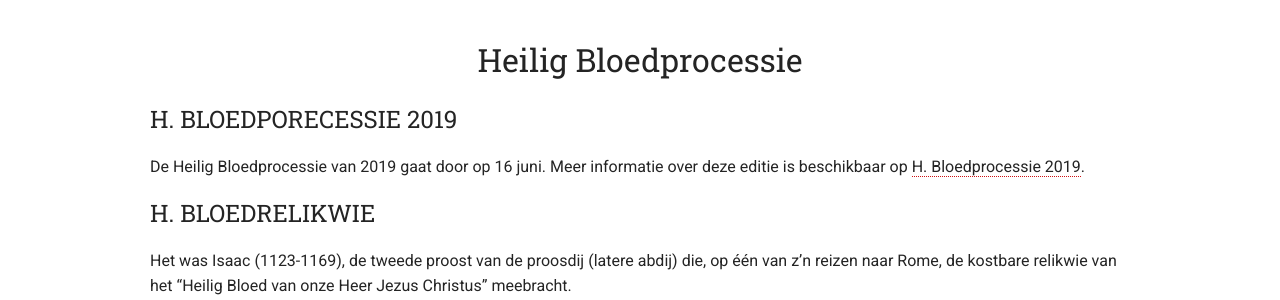
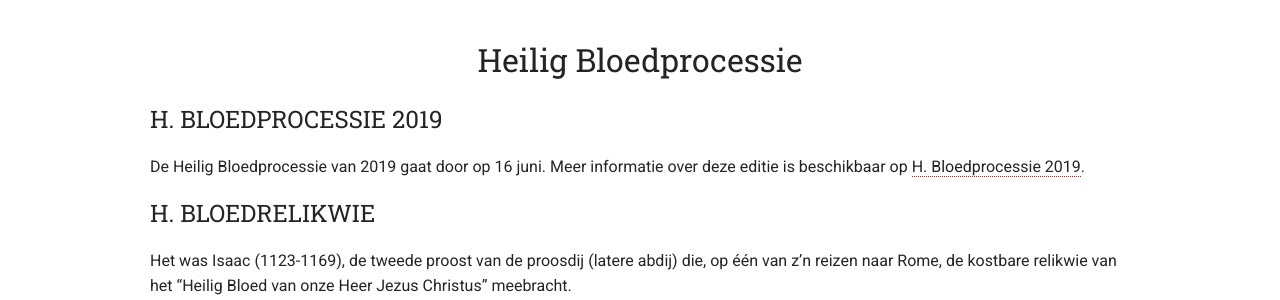
Before and after one commit to dannycuvelier/voormezele.github.io, a Jekyll site: the page built from hbloedprocessie.md, in a window 1280 px wide and 900 px high, scrolled down 434 px. Shown: the part 157-457 px from the top of the window. Built offline with Jekyll 4.4.1, drawn with Linux system fonts in a browser that asks for light colours.

Commit message:
Update hbloedprocessie.md

```diff
--- a/hbloedprocessie.md
+++ b/hbloedprocessie.md
@@ -3,7 +3,7 @@ title: Heilig Bloedprocessie
 layout: page
 ---
 
-## H. BLOEDPORECESSIE 2019
+## H. BLOEDPROCESSIE 2019
 
 De Heilig Bloedprocessie van 2019 gaat door op 16 juni.
 Meer informatie over deze editie is beschikbaar op [H. Bloedprocessie 2019](./hbloedprocessie-2019.html).
```
